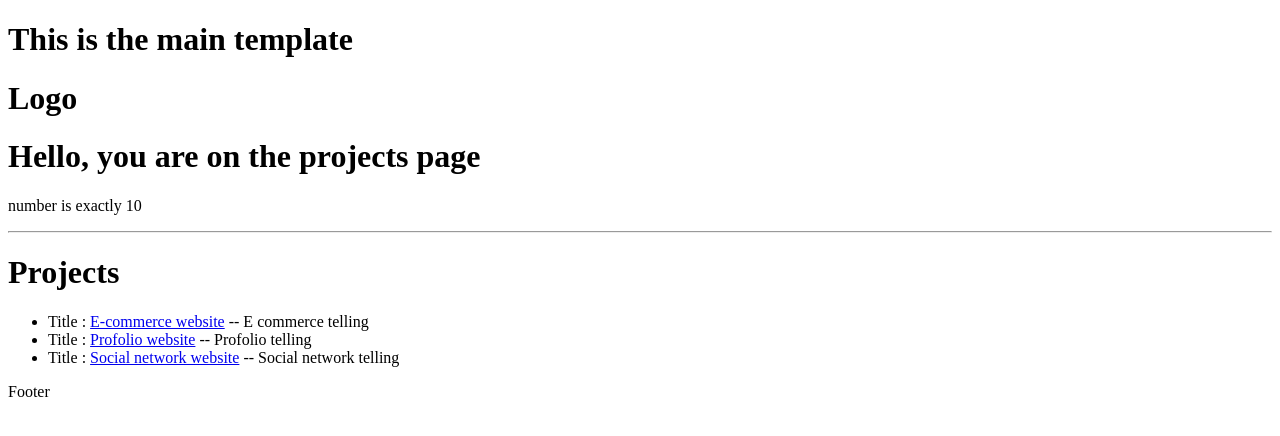
After one commit to JupiterHsieh/DjangoPractice, a Django app: page / in a window 1280 px wide. The commit adds this page. Shown: the top 436 px of the page. Run offline with Django 4.2, Linux system fonts and the light colour scheme.

Commit message:
Section 2 done

```diff
--- /dev/null
+++ b/projects/templates/projects/projects.html
@@ -0,0 +1,29 @@
+{% extends 'main.html' %}
+
+
+{% block content %}
+
+<h1> Hello, you are on the {{page}} page</h1>
+
+{% if number > 10 %}
+    <p> number is greater than 10</p>
+{% elif number == 10%}
+    <p>number is exactly 10</p>
+{% else %}
+    <p>number is less than 10</p>
+{% endif %}
+
+
+<hr>
+<h1>Projects</h1>
+
+<ul>
+    {% for project in projects %}
+        <li> Title : <a href="{% url 'project' project.id %}">{{project.title}}</a>  -- {{project.description}}</li>
+
+    {% endfor %}
+</ul>
+
+
+
+{% endblock content %}
--- a/projects/urls.py
+++ b/projects/urls.py
@@ -2,6 +2,6 @@ from django.urls import path
 from . import views
 
 urlpatterns = [
-    path('projects/', views.projects, name='projects'),
+    path('', views.projects, name='projects'),
     path('project/<str:pk>/', views.project, name='project'),
 ]
--- a/projects/views.py
+++ b/projects/views.py
@@ -1,8 +1,36 @@
 from django.shortcuts import render
 from django.http import HttpResponse
 
+
+
+kkk =  [
+{
+    'id':1,
+    'title' : "E-commerce website",
+    'description' : 'E commerce telling '
+},
+    {
+    'id':2,
+    'title' : "Profolio website",
+    'description' : 'Profolio telling '
+},
+    {
+    'id':3,
+    'title' : "Social network website",
+    'description' : 'Social network telling '
+}
+]
+
 def projects(request):
-    return render(request,'projects.html')
+    page = 'projects'
+    number =10
+    context = {'page':page,'number':number,'projects':kkk}
+    return render(request,'projects/projects.html', context)
 
 def project(request, pk):
-    return render(request,'singles-projects.html')
+    projectObj = None
+    for i in kkk:
+        if str(i['id']) == pk:
+            projectObj=i
+
+    return render(request,'projects/singles-projects.html',{'project':projectObj})
--- /dev/null
+++ b/templates/main.html
@@ -0,0 +1,22 @@
+<!DOCTYPE html>
+<html lang="en">
+<head>
+    <meta charset="UTF-8">
+    <meta http-equiv="X-UA-Compatible" content="IE=edge">
+    <meta name="viewport" content="width=device-width, initial-scale=1.0">
+    <title>Dev search</title>
+</head>
+<body>
+    <h1>This is the main template </h1>
+    {% include 'navbar.html' %}
+
+    <!-- 全部的content（如projects.html) 會縮在這兩個block裡面 但其他元素然會被include (如footer, header)-->
+    {% block content %}
+
+    {% endblock content %}
+
+    <p> Footer </p>
+
+
+</body>
+</html>
--- a/templates/navbar.html
+++ b/templates/navbar.html
@@ -1 +1,2 @@
+
 <h1> Logo </h1>
--- a/templates/projects.html
+++ /dev/null
@@ -1 +0,0 @@
-<h1>Project Templates</h1>
--- a/templates/singles-projects.html
+++ /dev/null
@@ -1 +0,0 @@
-<h1>Single Project Templates</h1>
```
Also changed, not shown: projects/templates/projects/singles-projects.html (added, +12 -0 lines).
